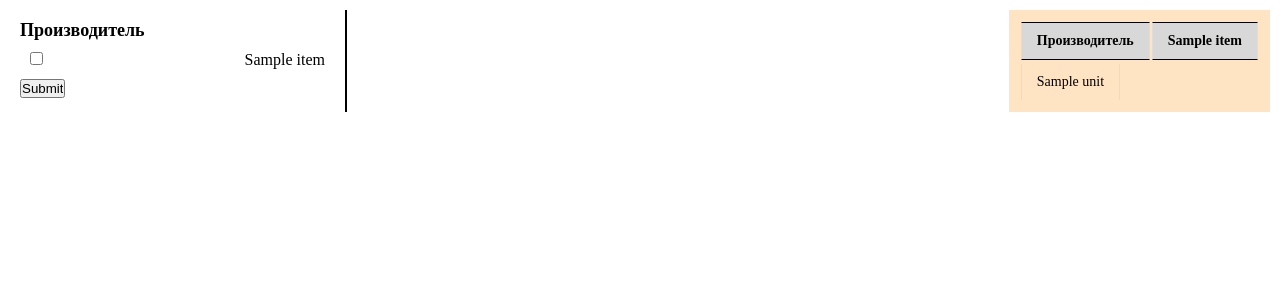
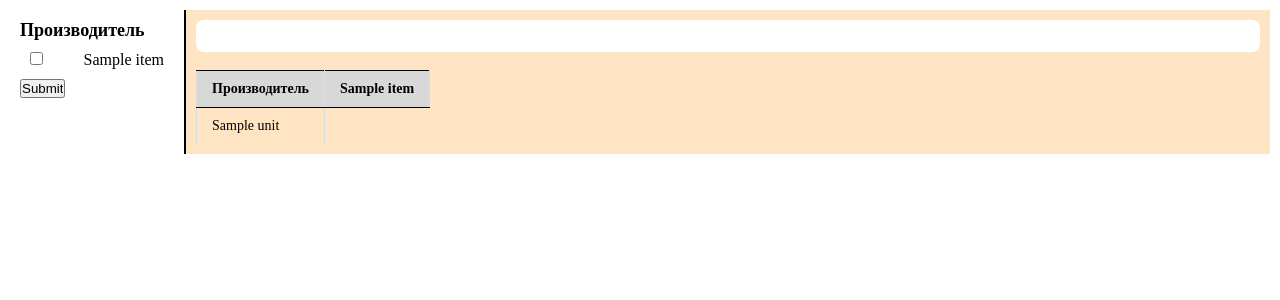
Before and after one commit to Ivansyn2013/django_try, a Django app: template templates/db_table/index.html in a window 1280 px wide. Shown: the top 300 px of the page. Run offline with Django 3.2, Linux system fonts and the light colour scheme; the template is opened without the code that fills it: most values are stand-ins (such as "Sample title", 1, 10 or a date in 2020); lists and menus that the app fills with data are empty.

Commit message:
add js for table filter

```diff
--- a/static/CSS/style.css
+++ b/static/CSS/style.css
@@ -28,29 +28,30 @@
     padding: 10px;
     background-color: bisque;
 }
-
+/*
+.search{
+    weight:100%
+}*/
+.search__input{
+    width: 1000px;
+    height:30px;
+    padding-inline-start: 52px;
+    padding-inline-end: 10px;
+    box-shadow: var(--newtab-search-first-shadow);
+    border: 1px solid transparent;
+    border-radius: 8px;
+    color: var(--newtab-search-text-color);
+    font-weight: 500;
+    font-size: 15px;
+}
 
 .filter_list li {
     list-style-type: none;
 }
-
-/* .scroll-table-body {
-    height: 100%;
-    overflow-x: auto;
-    margin-top: 0px;
-    margin-bottom: 20px;
-    border: 1px solid black;
-    overflow: auto;
+.scroll-table {
+    border-collapse: collapse;
 }
 
-.scroll-table table {
-    width: 100%;
-    table-layout: fixed;
-    border: 1px solid black;
-    overflow-x: auto;
-    -webkit-overflow-scrolling: touch;
-    max-width: 100%;
-} */
 
 
 /* ----------------------------- */
@@ -67,6 +68,7 @@
     overflow-x: auto;
     white-space: nowrap;
     -webkit-overflow-scrolling: touch;
+    border-collapse: collapse;
 }
 
 /* ___________________ */
--- a/templates/db_table/index.html
+++ b/templates/db_table/index.html
@@ -8,6 +8,7 @@
     <meta http-equiv="X-UA-Compatible" content="IE=edge">
     <meta name="viewport" content="width=device-width, initial-scale=1.0">
     <link rel="stylesheet" href="{% static '/CSS/style.css' %}">
+    <script defer type="text/javascript" src='{% static "/JS/table_js.js" %}'> </script>
     <title>Document</title>
 </head>
 
@@ -37,9 +38,15 @@
             </form>
         </div>
         <div class="view_box">
-
+            <div class="seacrh">
+                <input type="text" class="search__input" id="search" onkeyup="tableSearch()" >
+            </div>
             <div class="scroll-table">
                 <table>
+
+                </table>
+                <div class="scroll-table-body">
+                    <table id="table">
                         <thead>
                             <tr>
                                 <th>Производитель</th>
@@ -50,9 +57,6 @@
                                 {% endfor %}
                             </tr>
                         </thead>
-                </table>
-                <div class="scroll-table-body">
-                    <table>
                         <tbody>
                             {% for item in join_table %}
                             <tr>
```
Also changed, not shown: static/JS/table_js.js (added, +42 -0 lines). Lines whose indentation alone changed are shown as unchanged.
